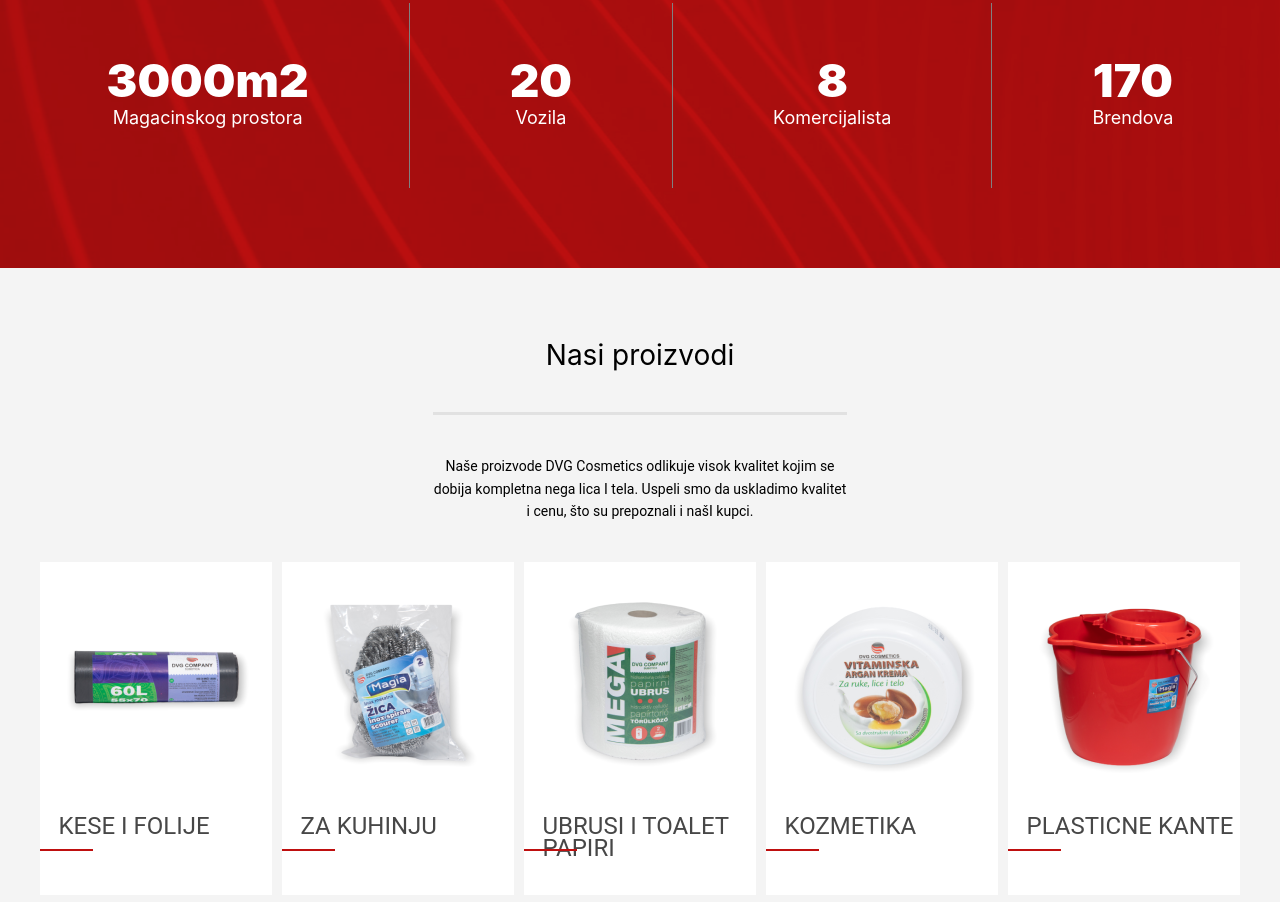
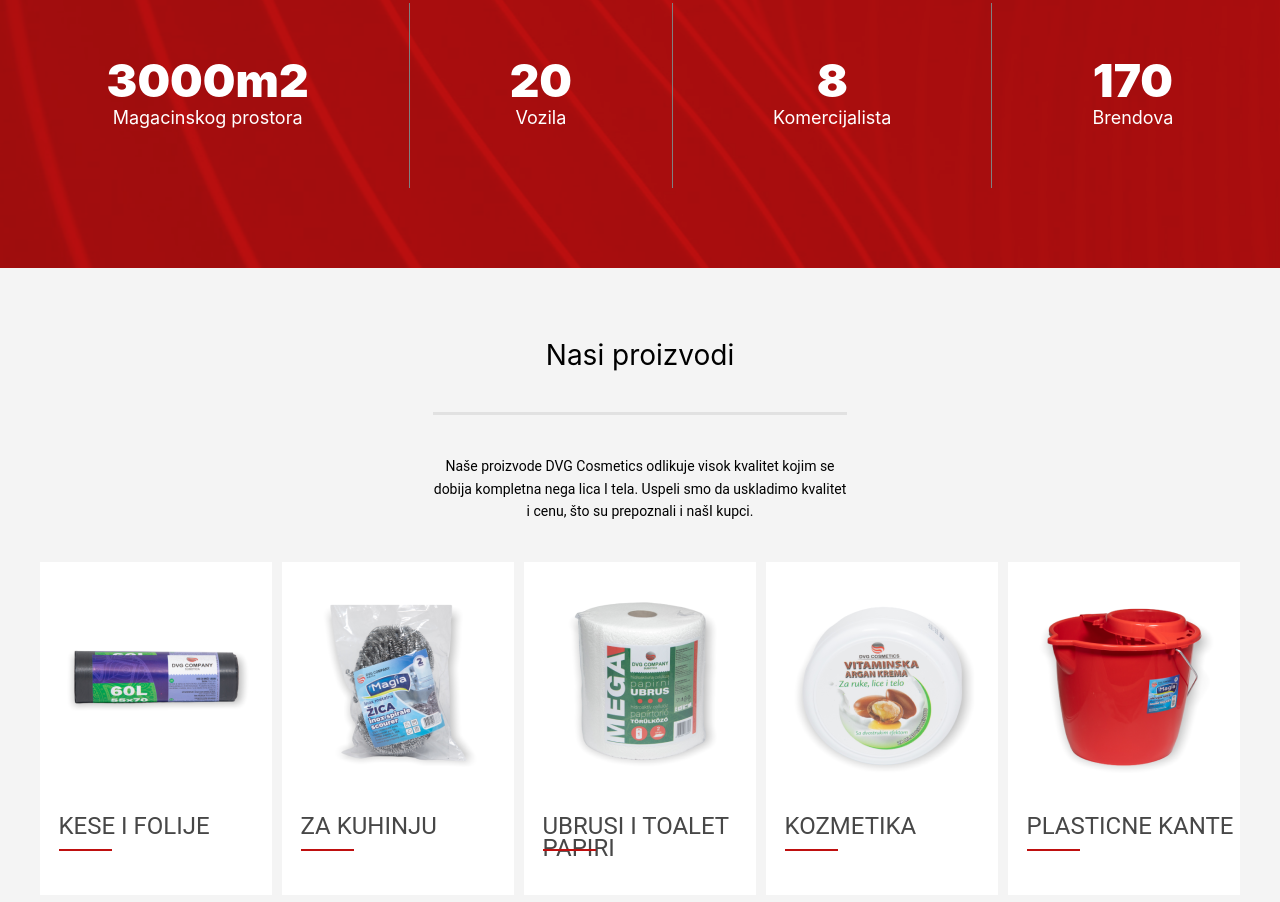
Before and after one commit to bujakkristijan/internship-studio-present, a plain HTML site: page index.html in a window 1280 px wide. Shown: the part 2751-3653 px from the top of the page. Drawn offline with Linux system fonts and the light colour scheme.

Commit message:
mala izmena, umesto padding-left dodat left za our-products-name i our-products-line, ali i dalje postoji problem od pre

```diff
--- a/styles.css
+++ b/styles.css
@@ -411,8 +411,7 @@
 
     position: absolute;
     top: 75%; /* pozicionira se u odnosu na gornju ivicu parent container-a, odnosno slike jer slika zauzima ceo container*/
-
-    padding-left: 8%;
+    left: 8%;
 }
 
 .our-products-line{
@@ -422,5 +421,6 @@
 
     position: absolute;
     top: 85%;
+    left: 8%;
 
 }
```
